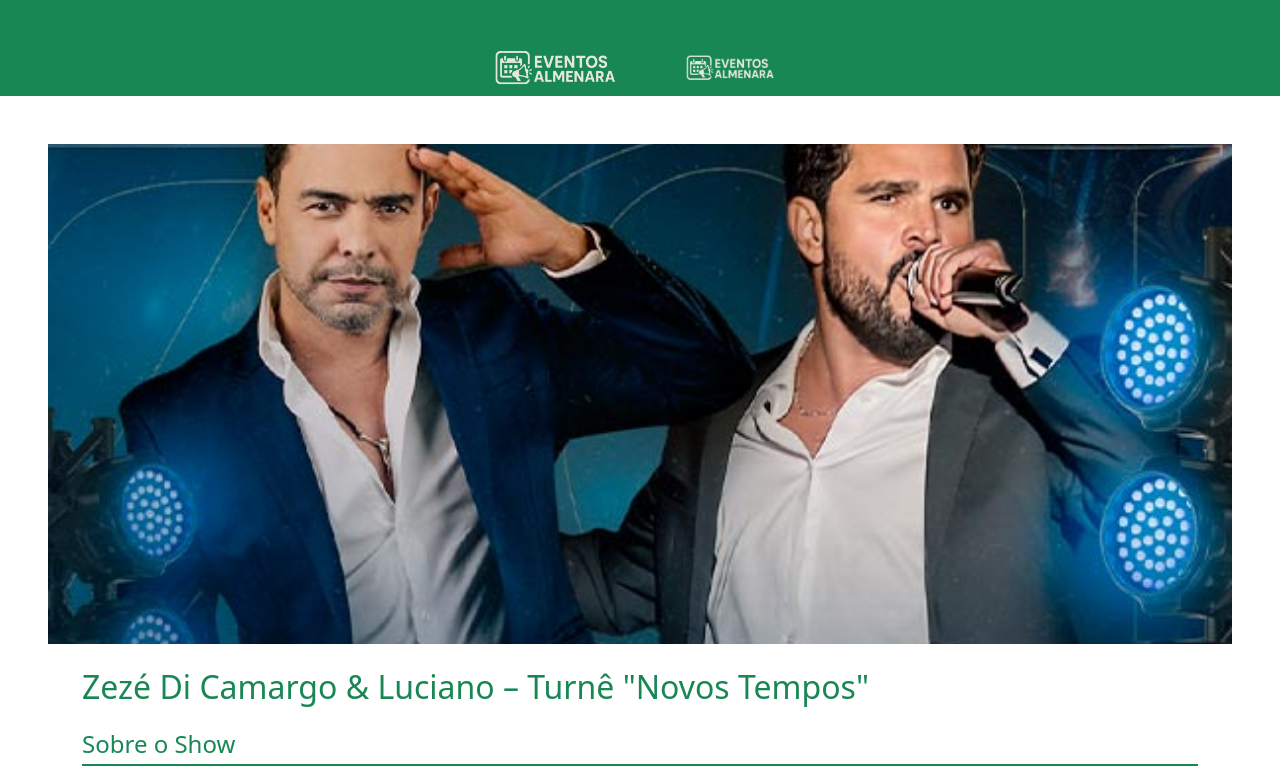
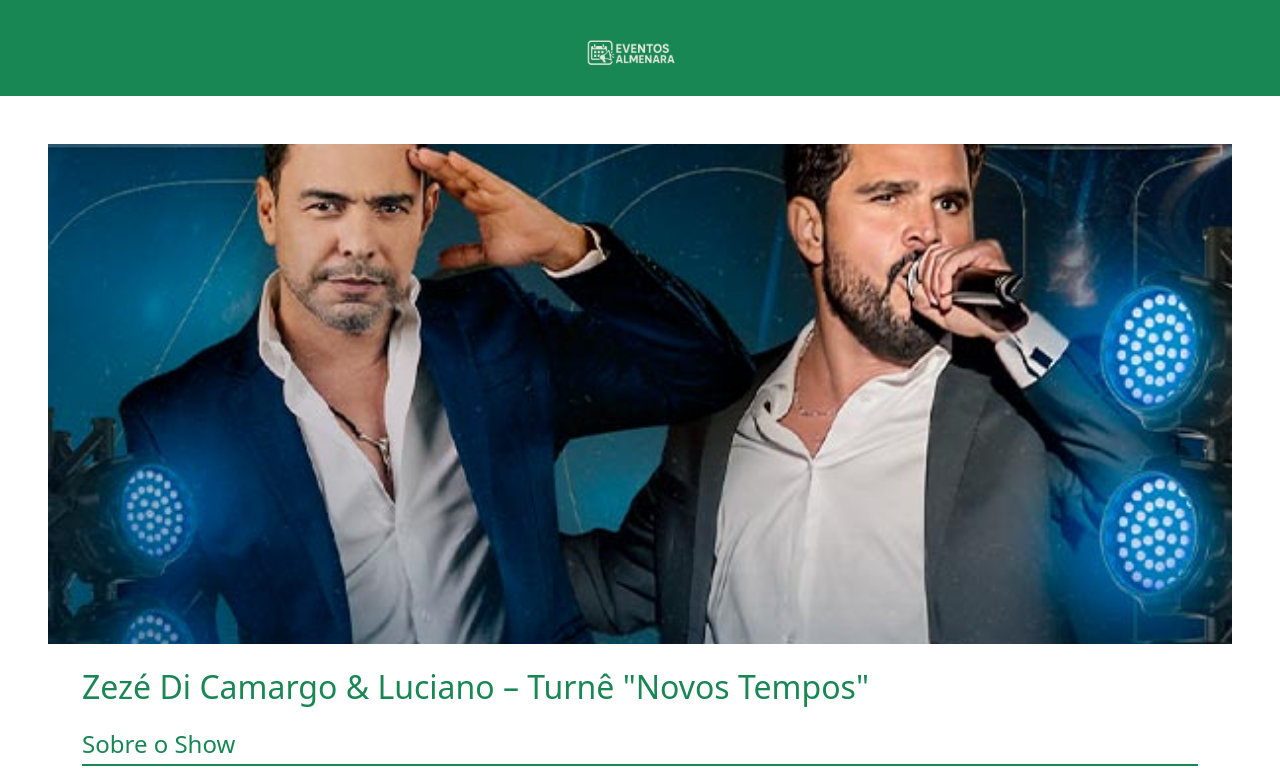
Before and after one commit to patrickfc17/Painel-de-Eventos, a plain HTML site: page pages/DetalhesZezeLuciano.html in a window 1280 px wide. Shown: the top 778 px of the page. Drawn offline with nearby package versions, Linux system fonts and the light colour scheme; files that its build step writes are made by us from their sources.

Commit message:
:bug: Correção de Logo Duplicada

```diff
--- a/pages/DetalhesZezeLuciano.html
+++ b/pages/DetalhesZezeLuciano.html
@@ -22,10 +22,6 @@
     <body>
         <header style="height: 6rem">
             <nav id="navbar-example2" class="navbar bg-success px-3 mb-3 d-flex justify-content-center gap-3 h-100">
-                <a class="navbar-brand text-light d-flex " href="/index.html">
-                     <img src="../assets/Logo pagina.png" alt="Logo Eventos" class="img-fluid" style="max-height: 110px;">
-                  </a>
-
                 <a class="navbar-brand text-light d-flex " href="javascript: redirect('/')">
                     <img src="../assets/Logo pagina.png" alt="Logo Eventos" class="img-fluid" style="max-height: 80px;">
               </a>
```
